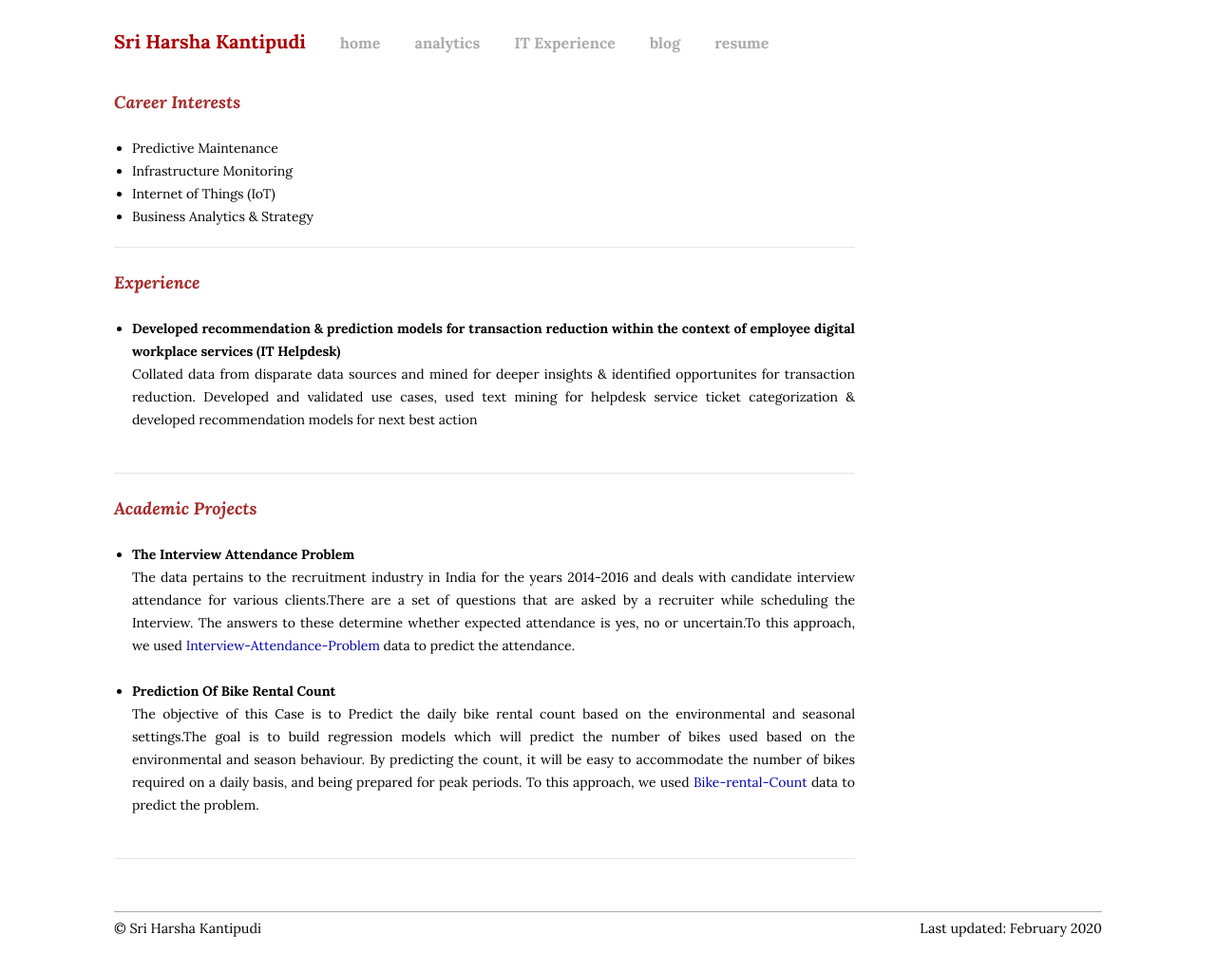
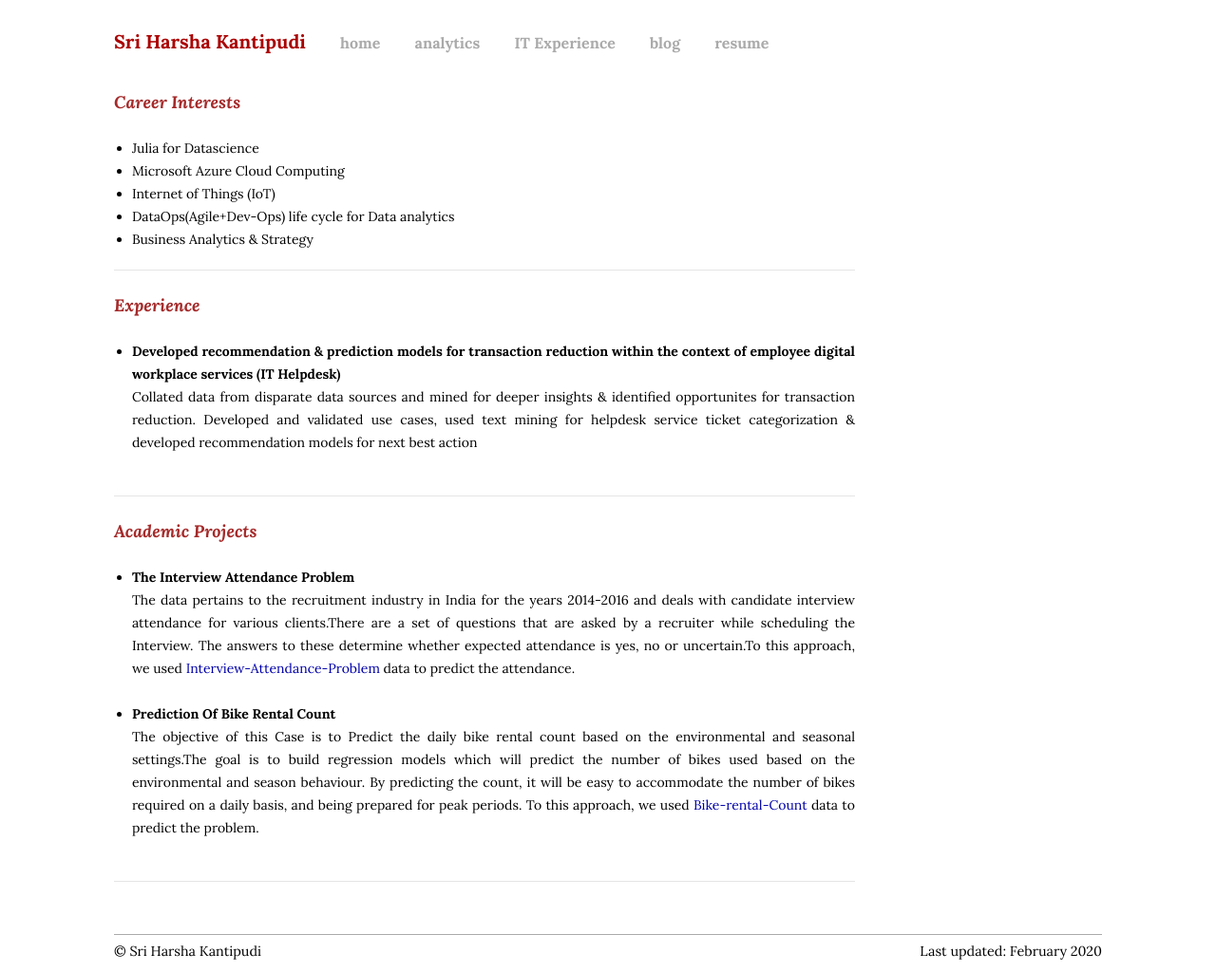
Before and after one commit to harshakantipudi/Harshakantipudi.github.io, a Jekyll site: the page built from analytics.html, in a window 1280 px wide. Shown: the whole page at 95% size. Built offline with Jekyll 4.4.1, drawn with Linux system fonts in a browser that asks for light colours; before the commit the page ends 1000 px from its top, so only the background shows below that.

Commit message:
Update analytics.html

```diff
--- a/analytics.html
+++ b/analytics.html
@@ -5,9 +5,10 @@ title: Sri Harsha Kantipudi | Analytics
 <h3><i><b><span style="color:brown"><font size="4">Career Interests</font></span></b></i></h3>
 <br>
 <ul>
-    <li> Predictive Maintenance </li>
-    <li> Infrastructure Monitoring </li>
+    <li> Julia for Datascience </li>
+    <li> Microsoft Azure Cloud Computing </li>
     <li> Internet of Things (IoT) </li>
+    <li> DataOps(Agile+Dev-Ops) life cycle for Data analytics </li>
     <li> Business Analytics & Strategy </li>
 </ul>
 <hr><br>
```
